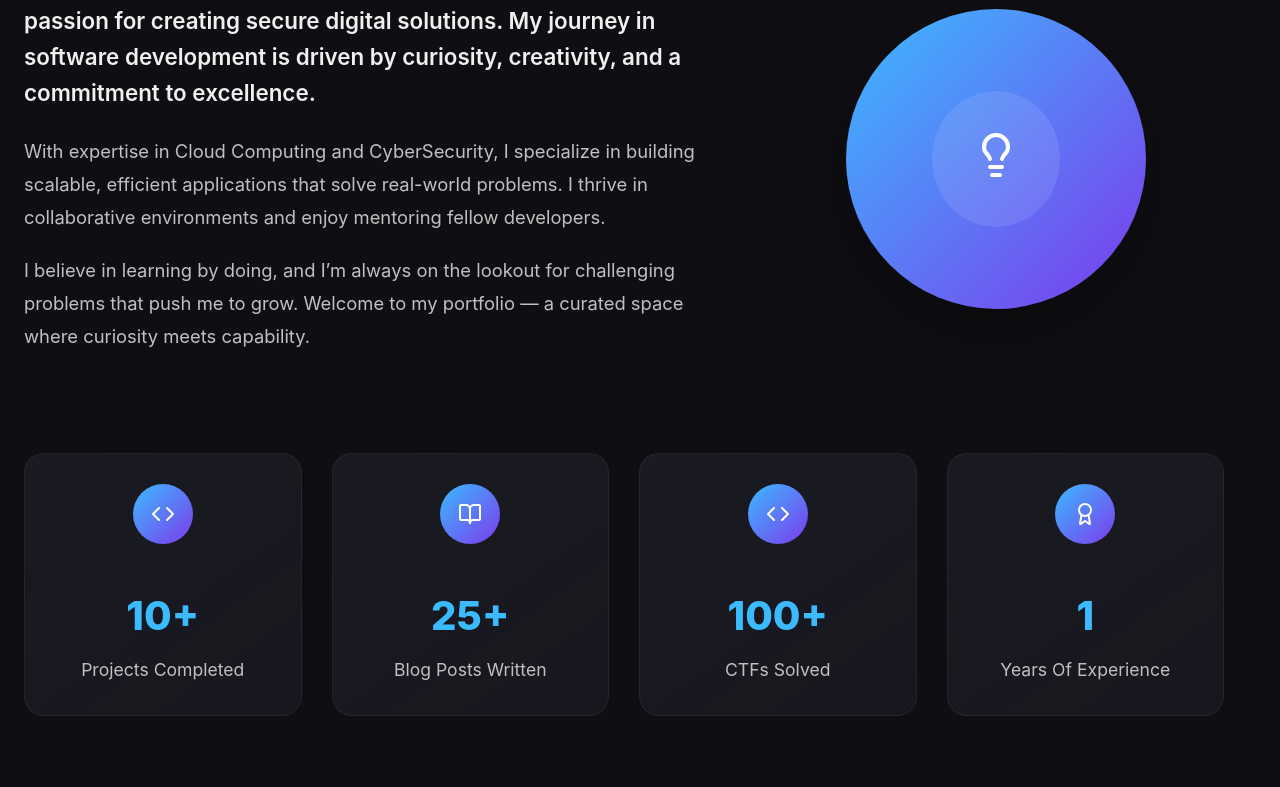
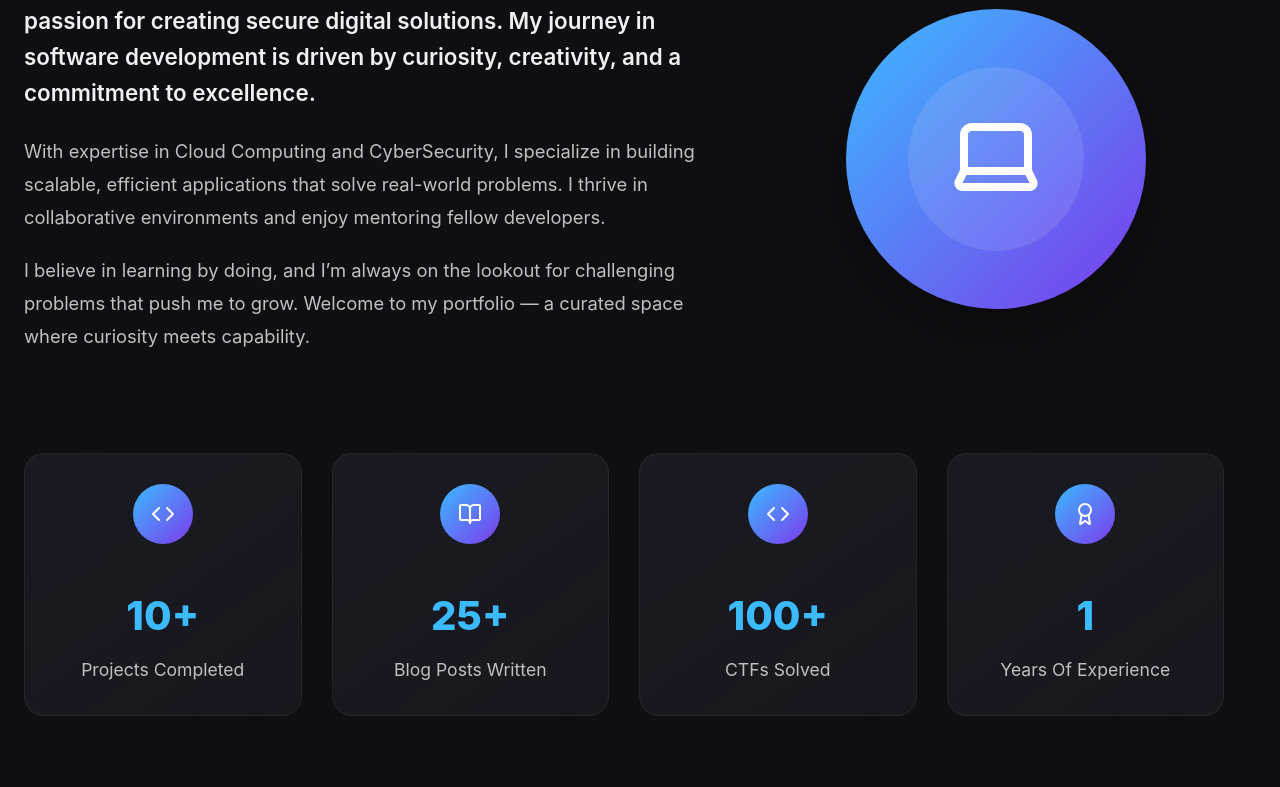
Before and after one commit to Sarang2401/NewPortfolio, a React (Vite) app: page / in a window 1280 px wide. Shown: the part 953-1740 px from the top of the page. Built offline with nearby package versions, Linux system fonts and the light colour scheme.

Commit message:
portfolio

```diff
--- a/package.json
+++ b/package.json
@@ -14,7 +14,8 @@
     "lucide-react": "^0.503.0",
     "react": "^19.0.0",
     "react-dom": "^19.0.0",
-    "react-icons": "^5.5.0"
+    "react-icons": "^5.5.0",
+    "three": "^0.178.0"
   },
   "devDependencies": {
     "@eslint/js": "^9.22.0",
--- a/src/App.jsx
+++ b/src/App.jsx
@@ -39,7 +39,7 @@ const App = () => {
               href="https://github.com/Sarang2401" // replace with your actual GitHub profile or repo collection link
               target="_blank"
               rel="noopener noreferrer"
-              className="cta-button"
+              className="project-links"
             >
               View All Projects on GitHub
             </a>
--- a/src/components/About.jsx
+++ b/src/components/About.jsx
@@ -1,6 +1,8 @@
 import React, { useState } from 'react';
 import { motion } from 'framer-motion';
-import { Calendar, MapPin, Award, BookOpen, Code, Users, Lightbulb } from 'lucide-react';
+import { Calendar, Laptop, MapPin, Award, BookOpen, Code, Users, Lightbulb } from 'lucide-react';
+
+
 
 const About = () => {
   const [activeTimeline, setActiveTimeline] = useState(0);
@@ -93,7 +95,7 @@ const About = () => {
           viewport={{ once: true }}
           className="about-content"
         >
-          {/* Main About Content */}
+
           <div className="about-header">
             <motion.h2 variants={itemVariants}>About Me</motion.h2>
             <motion.div variants={itemVariants} className="about-intro">
@@ -111,7 +113,7 @@ const About = () => {
               <div className="about-image">
                 <div className="image-placeholder">
                   <div className="image-overlay">
-                    <Lightbulb size={48} />
+                    <Laptop size={96} />
                   </div>
                 </div>
               </div>
```
Also changed, not shown: 1 other file (tests, documents, lock files or other folders).
